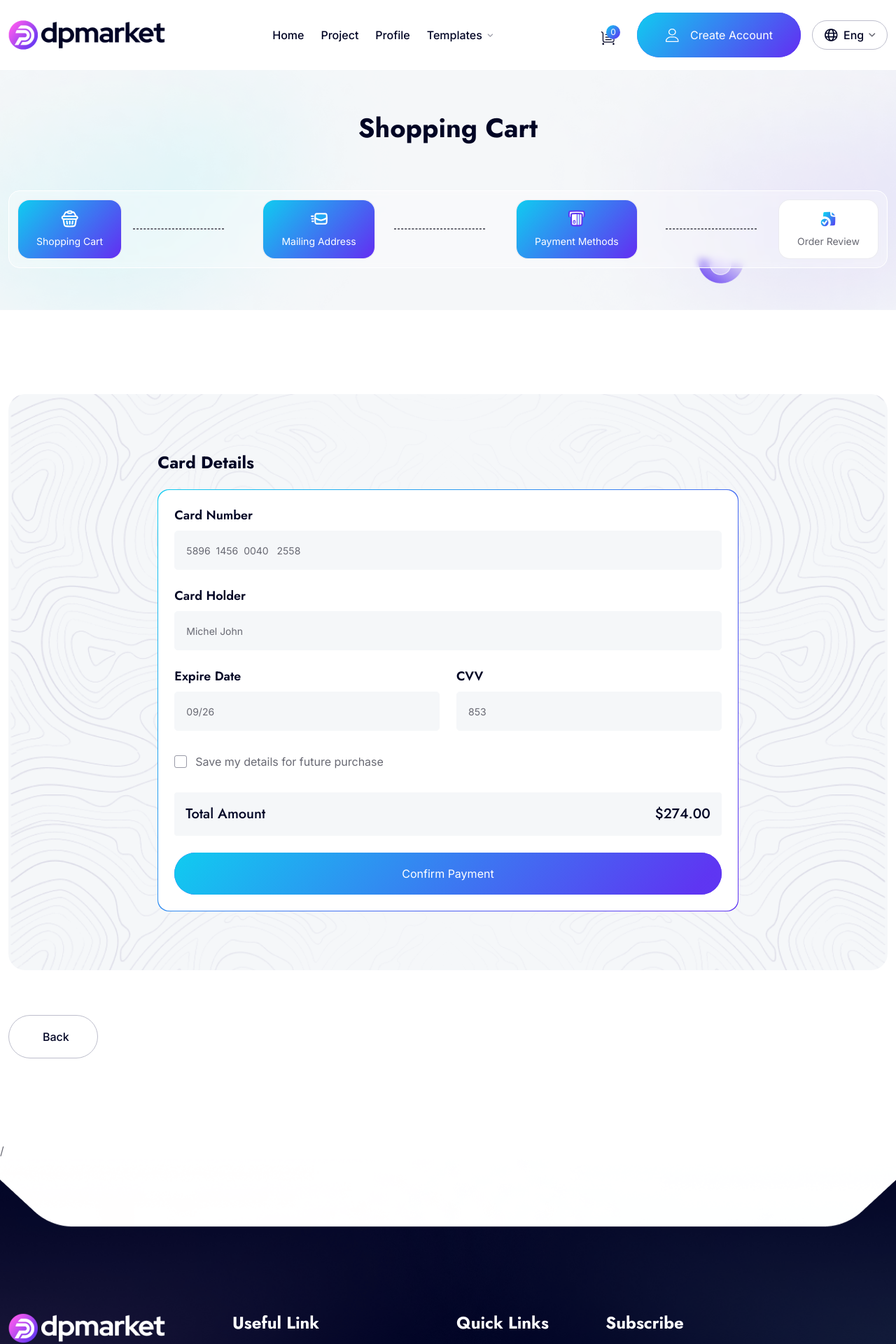
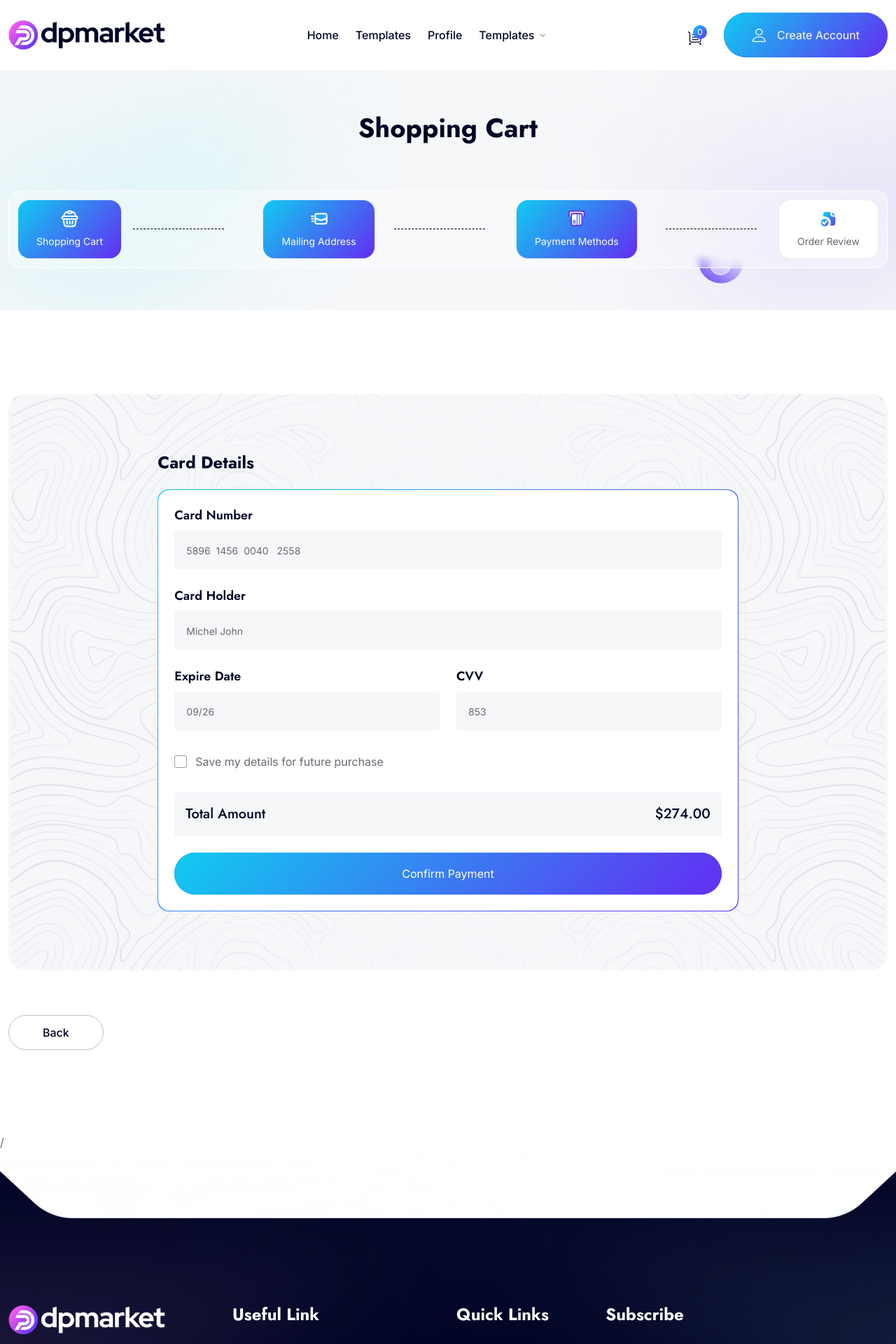
Before and after one commit to mdrobin45/template-marketplace, a Next.js app: page /checkout/payment in a window 1280 px wide. Shown: the top 1920 px of the page at 70% size. Built offline with nearby package versions, Linux system fonts and the light colour scheme.

Commit message:
resolve href link

```diff
--- a/app/(pages)/checkout/payment/page.js
+++ b/app/(pages)/checkout/payment/page.js
@@ -1,5 +1,6 @@
 import curveBg2 from "@/assets/images/shapes/pattern-curve-five.png";
 import curveBg1 from "@/assets/images/shapes/pattern-curve-six.png";
+import Button from "components/common/Button";
 import CheckoutBanner from "components/common/checkoutBanner/CheckoutBanner";
 import Image from "next/image";
 
@@ -132,14 +133,7 @@ export default function PaymentMethods() {
                </div>
 
                <div class="cart-content__bottom flx-between gap-2">
-                  <a
-                     href="cart-personal.html"
-                     class="btn btn-outline-light flx-align gap-2 pill btn-lg">
-                     <span class="icon line-height-1 font-20">
-                        <i class="las la-arrow-left"></i>
-                     </span>
-                     Back
-                  </a>
+                  <Button label="Back" url="/checkout" secondary={true} />
                </div>
             </div>
          </section>
--- a/app/components/common/Header.js
+++ b/app/components/common/Header.js
@@ -11,8 +11,8 @@ const menu = [
       submenu: false,
    },
    {
-      linkText: "Project",
-      linkURL: "/",
+      linkText: "Templates",
+      linkURL: "/templates",
       submenu: false,
    },
    {
@@ -100,21 +100,6 @@ export default function Header() {
                         size="small">
                         <Image width={20} height={20} src={userIcon} alt="" />{" "}
                      </Button>
-                     <div className="language-select flx-align select-has-icon">
-                        <Image
-                           width={20}
-                           height={20}
-                           src="/icons/globe.svg"
-                           alt=""
-                           className="globe-icon white-version"
-                        />
-                        <select className="select py-0 ps-2 border-0 fw-500">
-                           <option value="1">Eng</option>
-                           <option value="2">Bn</option>
-                           <option value="3">Eur</option>
-                           <option value="4">Urd</option>
-                        </select>
-                     </div>
                   </div>
                   <button type="button" className="toggle-mobileMenu d-lg-none">
                      <i className="las la-bars"></i>
--- a/app/components/common/checkoutBanner/CheckoutBanner.js
+++ b/app/components/common/checkoutBanner/CheckoutBanner.js
@@ -54,23 +54,27 @@ export default function CheckoutBanner({
 
                      <ul class="process-list">
                         <Process
+                           url="/cart"
                            whiteIcon={cartIconWhite}
                            activeClass="activePage"
                            title="Shopping Cart"
                         />
                         <Process
+                           url="/checkout"
                            colorIcon={mailIcon}
                            whiteIcon={mailIconWhite}
                            activeClass={mailActive && "activePage"}
                            title="Mailing Address"
                         />
                         <Process
+                           url="/checkout/payment"
                            colorIcon={paymentIcon}
                            whiteIcon={paymentIconWhite}
                            activeClass={paymentActive && "activePage"}
                            title="Payment Methods"
                         />
                         <Process
+                           url="/checkout/thank-you"
                            colorIcon={orderIcon}
                            whiteIcon={orderIconWhite}
                            activeClass={orderActive && "activePage"}
--- a/app/components/common/checkoutBanner/Process.js
+++ b/app/components/common/checkoutBanner/Process.js
@@ -1,9 +1,16 @@
 import Image from "next/image";
+import Link from "next/link";
 
-export default function Process({ colorIcon, whiteIcon, activeClass, title }) {
+export default function Process({
+   colorIcon,
+   whiteIcon,
+   activeClass,
+   title,
+   url,
+}) {
    return (
       <li class={`process-list__item ${activeClass && activeClass}`}>
-         <a href="cart-personal.html" class="process-list__link">
+         <Link href={url} class="process-list__link">
             <div class="icons">
                {whiteIcon ? (
                   <span class="icon white">
@@ -32,7 +39,7 @@ export default function Process({ colorIcon, whiteIcon, activeClass, title }) {
                )}
             </div>
             <span class="text">{title}</span>
-         </a>
+         </Link>
       </li>
    );
 }
```
Also changed, not shown: app/(pages)/checkout/thank-you/page.js (renamed from app/(pages)/checkout/preview-order/page.js), app/(pages)/template-details/page.js (renamed from app/(pages)/product-details/page.js), app/(pages)/templates/page.js (renamed from app/(pages)/products/page.js).
